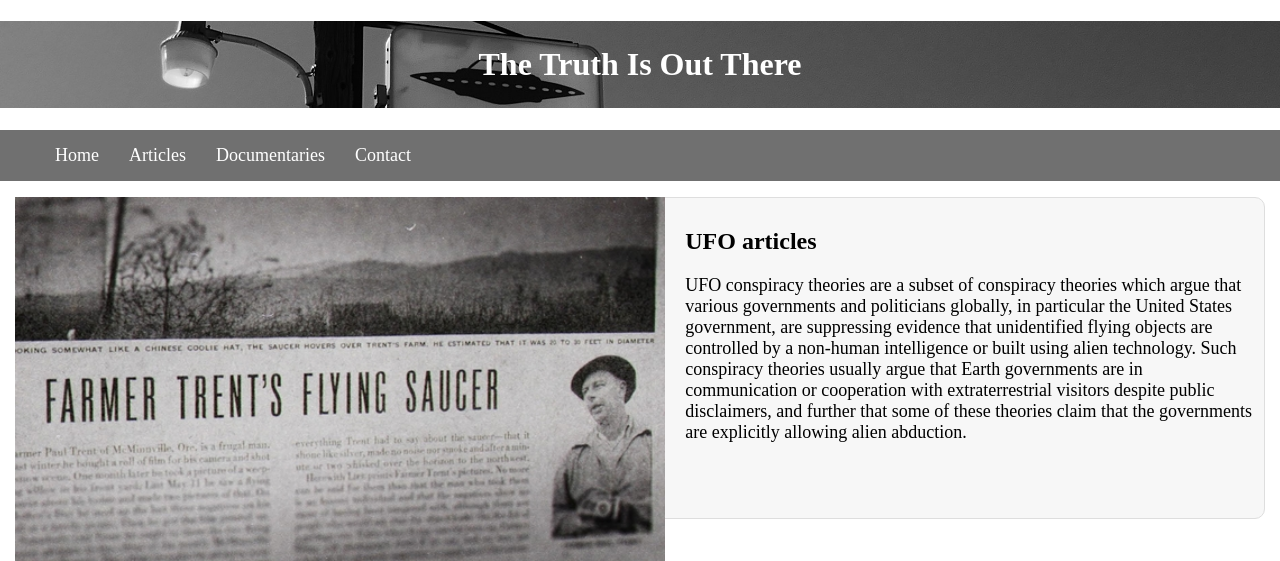
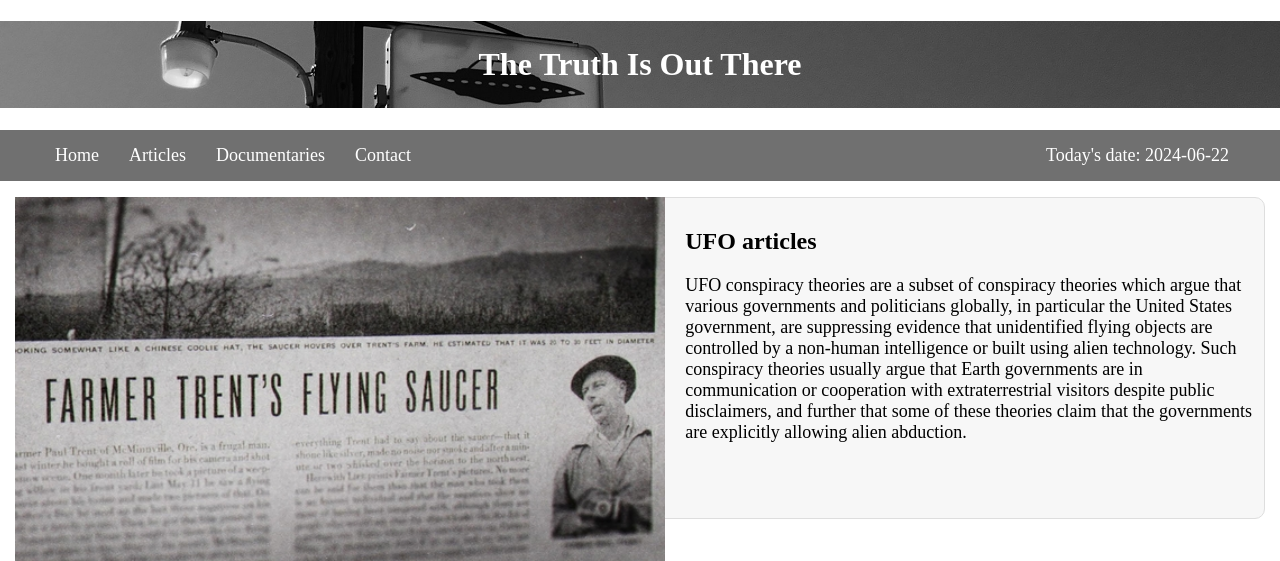
Before and after one commit to AntonioLeskur/flask_ufo_web, a Flask app: page / in a window 1280 px wide. Shown: the top 561 px of the page. Run offline with Flask 3, Linux system fonts and the light colour scheme.

Commit message:
add today's date

```diff
--- a/app.py
+++ b/app.py
@@ -1,26 +1,30 @@
 from flask import Flask, render_template
+from datetime import date
 
 app = Flask(__name__)
 
 
-
 @app.route("/")
 def home():
-    return render_template("index.html")
+    today = str(date.today())
+    return render_template("index.html", time_stamp=today)
 
 
 @app.route("/articles")
 def articles():
-   return render_template("articles.html")
+    today = str(date.today())
+    return render_template("articles.html", time_stamp=today)
 
 
 @app.route("/contact")
 def contact():
-   return render_template("contact.html")
+    today = str(date.today())
+    return render_template("contact.html", time_stamp=today)
 
 @app.route("/documentaries")
 def documentaries():
-   return render_template("documentaries.html")
+    today = str(date.today())
+    return render_template("documentaries.html", time_stamp=today)
 
 
 
--- a/static/style.css
+++ b/static/style.css
@@ -36,6 +36,14 @@ main{
     text-decoration: none;
     padding: 15px;
     display: block
+}
+.timestamp{
+    font-size:large;
+    color: white;
+    text-decoration: none;
+    padding: 15px;
+    display: block;
+    padding-left: 50%;
 }
 .navbar a:hover{
     background-color: hsl(0, 0%, 68%);
--- a/templates/articles.html
+++ b/templates/articles.html
@@ -18,6 +18,7 @@
             <li><a href="/articles">Articles</a></li>
             <li><a href="/documentaries">Documentaries</a></li>
             <li><a href="/contact">Contact</a></li>
+            <li class="timestamp">Today's date: {{time_stamp}}</li>
         </ul>
     </nav>
     <main>
--- a/templates/contact.html
+++ b/templates/contact.html
@@ -18,6 +18,7 @@
             <li><a href="/articles">Articles</a></li>
             <li><a href="/documentaries">Documentaries</a></li>
             <li><a href="/contact">Contact</a></li>
+            <li class="timestamp">Today's date: {{time_stamp}}</li>
         </ul>
     </nav>
     <main>
--- a/templates/documentaries.html
+++ b/templates/documentaries.html
@@ -18,6 +18,7 @@
             <li><a href="/articles">Articles</a></li>
             <li><a href="/documentaries">Documentaries</a></li>
             <li><a href="/contact">Contact</a></li>
+            <li class="timestamp">Today's date: {{time_stamp}}</li>
         </ul>
     </nav>
     <main>
--- a/templates/index.html
+++ b/templates/index.html
@@ -17,6 +17,7 @@
             <li><a href="/articles">Articles</a></li>
             <li><a href="/documentaries">Documentaries</a></li>
             <li><a href="/contact">Contact</a></li>
+            <li class="timestamp">Today's date: {{time_stamp}}</li>
         </ul>
     </nav>
     <main>
```
